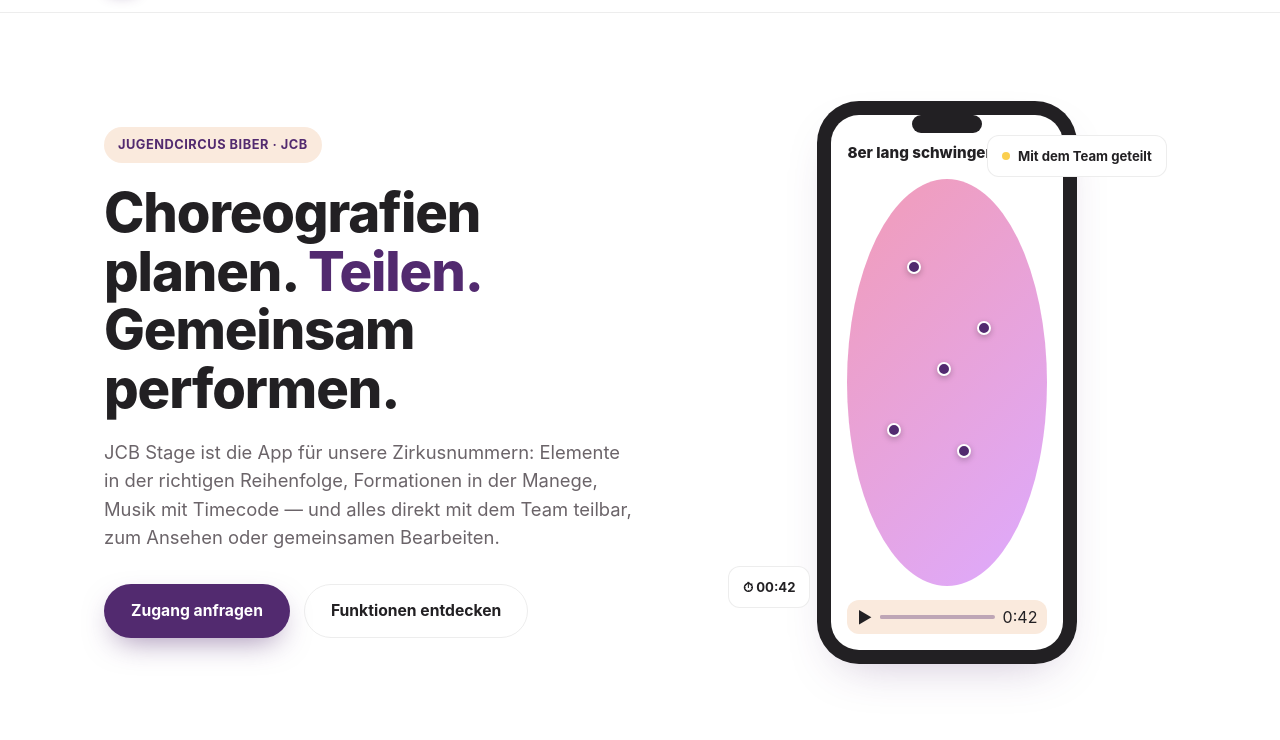
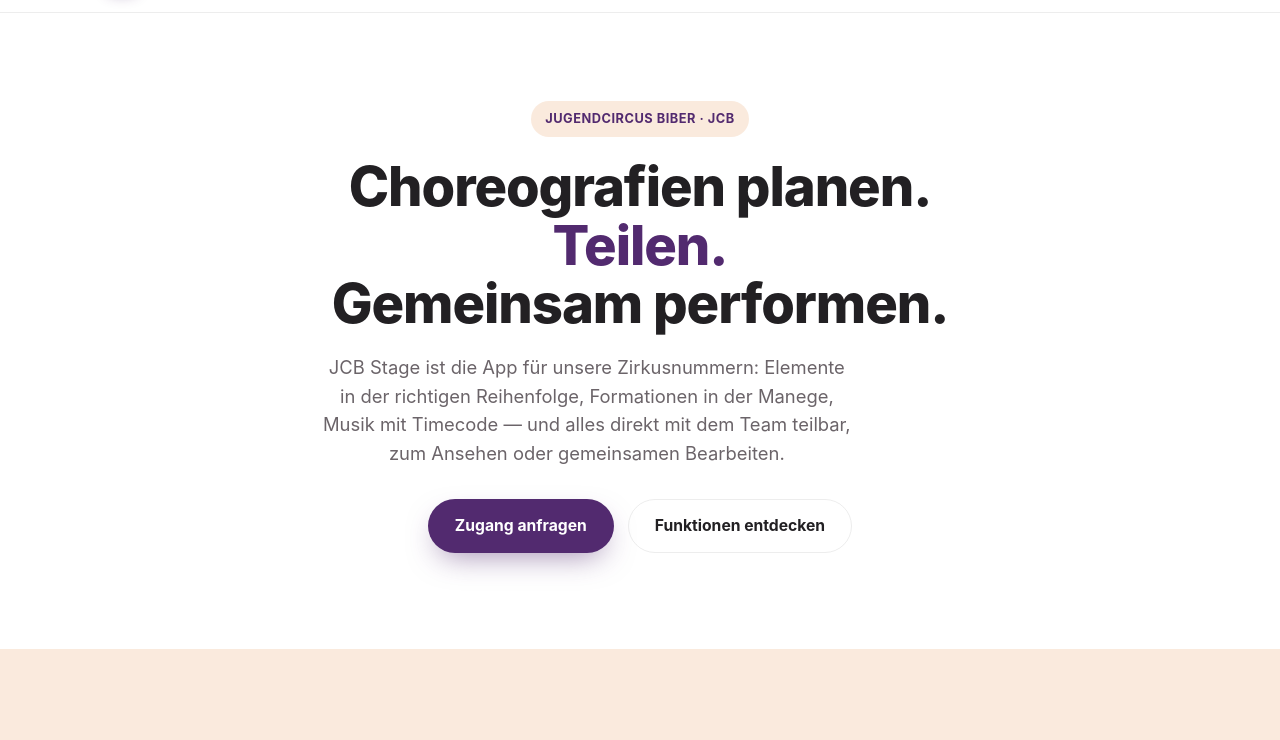
Before and after one commit to yannick2007/jcbstage, a plain HTML site: page index.html in a window 1280 px wide. Shown: the part 60-800 px from the top of the page. Drawn offline with Linux system fonts and the light colour scheme.

Commit message:
Add files via upload

```diff
--- a/index.html
+++ b/index.html
@@ -59,32 +59,6 @@
         <div class="button-row">
           <a class="btn btn-primary" href="mailto:app@jcb-stage.com">Zugang anfragen</a>
           <a class="btn btn-secondary" href="#features">Funktionen entdecken</a>
-        </div>
-      </div>
-
-      <div class="hero-visual">
-        <div class="float-badge badge-share">
-          <span class="dot-icon"></span> Mit dem Team geteilt
-        </div>
-        <div class="float-badge badge-time">
-          ⏱ 00:42
-        </div>
-        <div class="phone">
-          <div class="phone-screen">
-            <div class="phone-title">8er lang schwingen</div>
-            <div class="manege">
-              <div class="dot" style="top: 20%; left: 30%;"></div>
-              <div class="dot" style="top: 35%; left: 65%;"></div>
-              <div class="dot" style="top: 60%; left: 20%;"></div>
-              <div class="dot" style="top: 65%; left: 55%;"></div>
-              <div class="dot" style="top: 45%; left: 45%;"></div>
-            </div>
-            <div class="phone-track">
-              <span>▶︎</span>
-              <span class="bar"></span>
-              <span>0:42</span>
-            </div>
-          </div>
         </div>
       </div>
     </div>
--- a/style.css
+++ b/style.css
@@ -170,10 +170,22 @@
 }
 
 .hero .container {
-  display: grid;
-  grid-template-columns: 1.1fr 0.9fr;
-  gap: 56px;
-  align-items: center;
+  display: flex;
+  justify-content: center;
+}
+
+.hero-copy {
+  max-width: 640px;
+  text-align: center;
+}
+
+.hero-copy .lead {
+  margin-left: auto;
+  margin-right: auto;
+}
+
+.hero .button-row {
+  justify-content: center;
 }
 
 .eyebrow {
```
